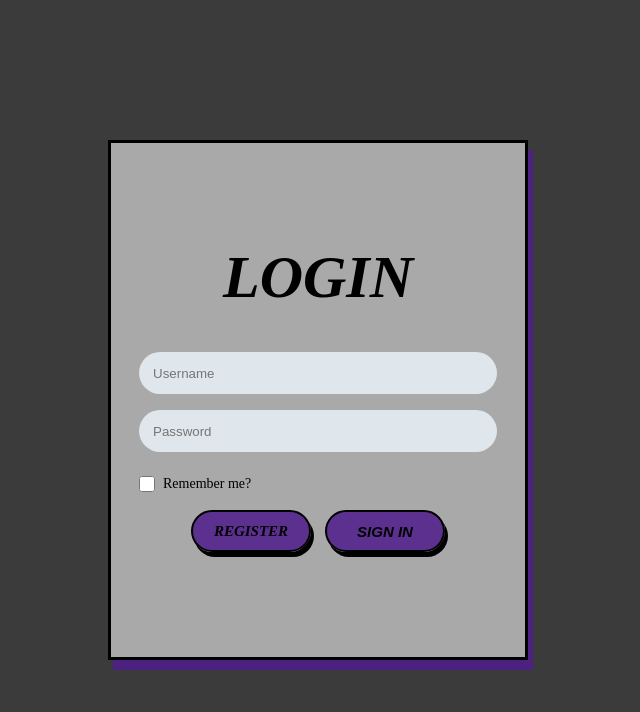
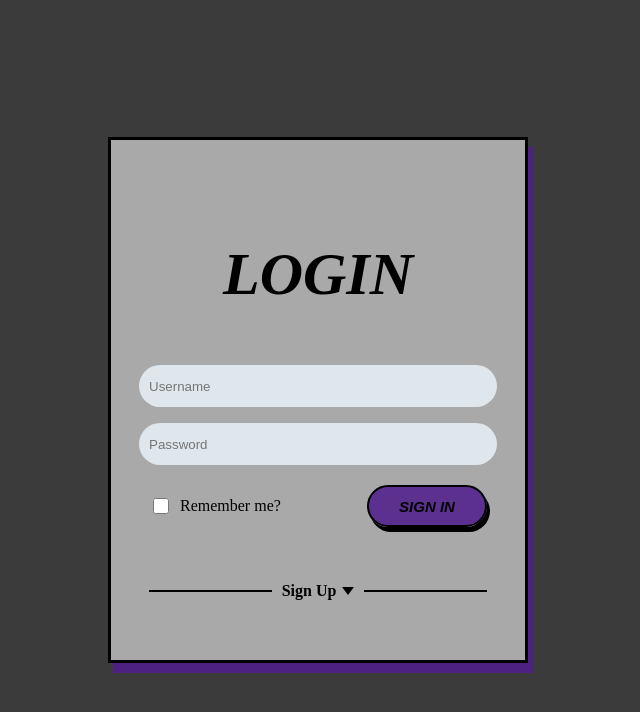
Before and after one commit to jhp212/com2020-game-telemetry, a FastAPI app: page /login in a window 1280 px wide. Shown: the top 712 px of the page, without its empty margins (322-962 px from the left). Run offline with FastAPI, Linux system fonts and the light colour scheme; parts of the project's set-up code (start-up, migrations or seed data) failed here and were passed over.

Commit message:
Refactoring login form layout and styles + ux

```diff
--- a/dashboard/templates/login.html
+++ b/dashboard/templates/login.html
@@ -15,7 +15,6 @@
                 background-color: darkgray;
                 display: flex;
                 flex-direction: column;
-                justify-content: flex-start;
                 align-items: center;
                 width: 420px;
                 min-height: 520px;
@@ -39,50 +38,38 @@
             }
 
             input[type="text"],
-            input[type="password"],
-            input[type="email"] {
+            input[type="password"] {
                 width: 100%;
                 height: 42px;
-                margin-bottom: 16px;
+                margin-top: 16px;
                 border: none;
                 border-radius: 30px;
                 background-color: rgb(224, 231, 236);
-                padding: 0 14px;
+                padding: 0 10px;
                 box-sizing: border-box;
             }
 
-            .bottomRow {
-                width: 100%;
+             .annoyingRow {
             display: flex;
-                flex-direction: column;
-                gap: 18px;
-                margin-top: 8px;
+            margin-top: 20px;
+            align-items: center;
+            width: calc(100% - 20px);
+            justify-content: space-between;
         }
 
-            .rememberWrap {
+        .wrapPls {
             display: flex;
             align-items: center;
             gap: 8px;
-                font-size: 14px;
-                cursor: pointer;
         }
-
             input[type="checkbox"] {
                 width: 16px;
                 height: 16px;
-                margin: 0;
-            }
-
-            .buttonRow {
-                display: flex;
-                justify-content: center;
-                gap: 14px;
-                width: 100%;
             }
 
             input[type="submit"],
             .loginButton {
-                width: 120px;
+                min-width: 120px;
                 height: 42px;
                 border-radius: 30px;
                 font-size: 15px;
@@ -96,13 +83,11 @@
                 display: flex;
                 align-items: center;
                 justify-content: center;
-                box-sizing: border-box;
                 cursor: pointer;
-                padding: 0;
+                padding: 0 10px;
             }
 
-            input[type="submit"]:hover,
-            .loginButton:hover {
+            input[type="submit"]:hover{
                 opacity: 0.7;
             }
 
@@ -111,6 +96,41 @@
                 font-weight: 600;
                 margin-bottom: 12px;
                 text-align: center;
+            }
+        .signupRow {
+            display: flex;
+            align-items: center;
+            width: calc(100% - 20px);
+            margin-top: 25px;
+            padding-top: 30px;
+            padding-bottom: 20px;
+        }
+
+        .lines {
+            flex: 1;
+            border-bottom: 2px solid #000;
+        }
+
+        .signupContainer {
+            display: flex;
+            align-items: center;
+            margin: 0 10px;
+            cursor: pointer;
+        }
+
+        .signupText {
+            font-weight: bold;
+            color: black;
+            margin-right: 6px;
+        }
+
+        .triangle {
+            width: 0;
+            height: 0;
+            border-left: 6px solid transparent;
+            border-right: 6px solid transparent;
+            border-top: 8px solid black;
+            display: inline-block;
         }
         </style>
 
@@ -129,16 +149,21 @@
                 <input id="user" name="username" type="text" placeholder="Username" required>
                 <input id="pass" name="password" type="password" placeholder="Password" required>
 
-                <div class="bottomRow">
-                    <label class="rememberWrap" for="remember">
+                <div class="annoyingRow">
+                <div class="wrapPls">
                     <input id="remember" name="remember" type="checkbox">
                     <span>Remember me?</span>
-                    </label>
-
-                    <div class="buttonRow">
-                        <a href="/register" class="loginButton">REGISTER</a>
+                </div>
                 <input type="submit" value="SIGN IN">
             </div>
+
+            <div class="signupRow">
+                <div class="lines"></div>
+                <div class="signupContainer" id="signupButton">
+                    <span class="signupText">Sign Up</span>
+                    <span class="triangle"></span>
+                </div>
+                <div class="lines"></div>
             </div>
         </form>
     </div>
```
Lines whose indentation alone changed are shown as unchanged.
